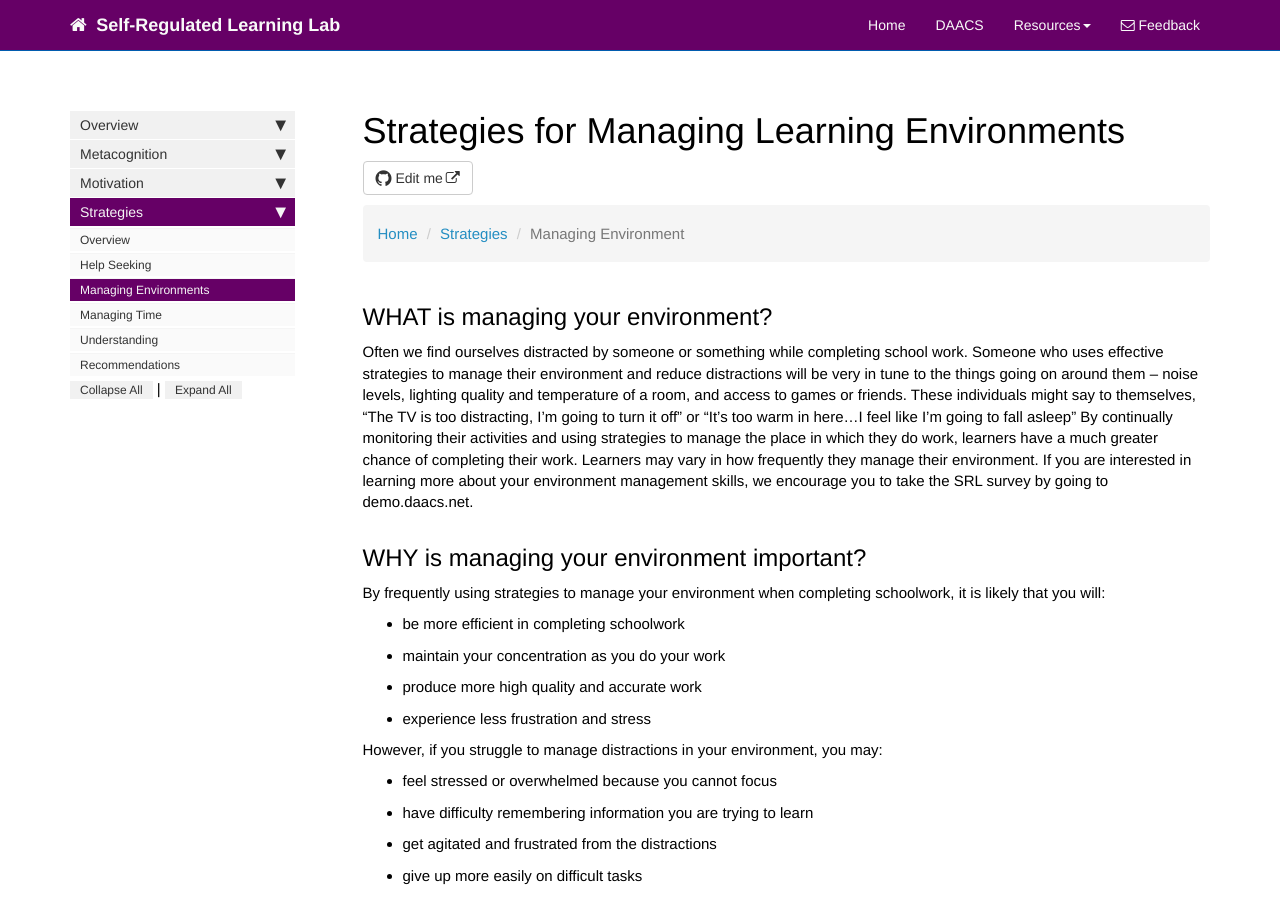
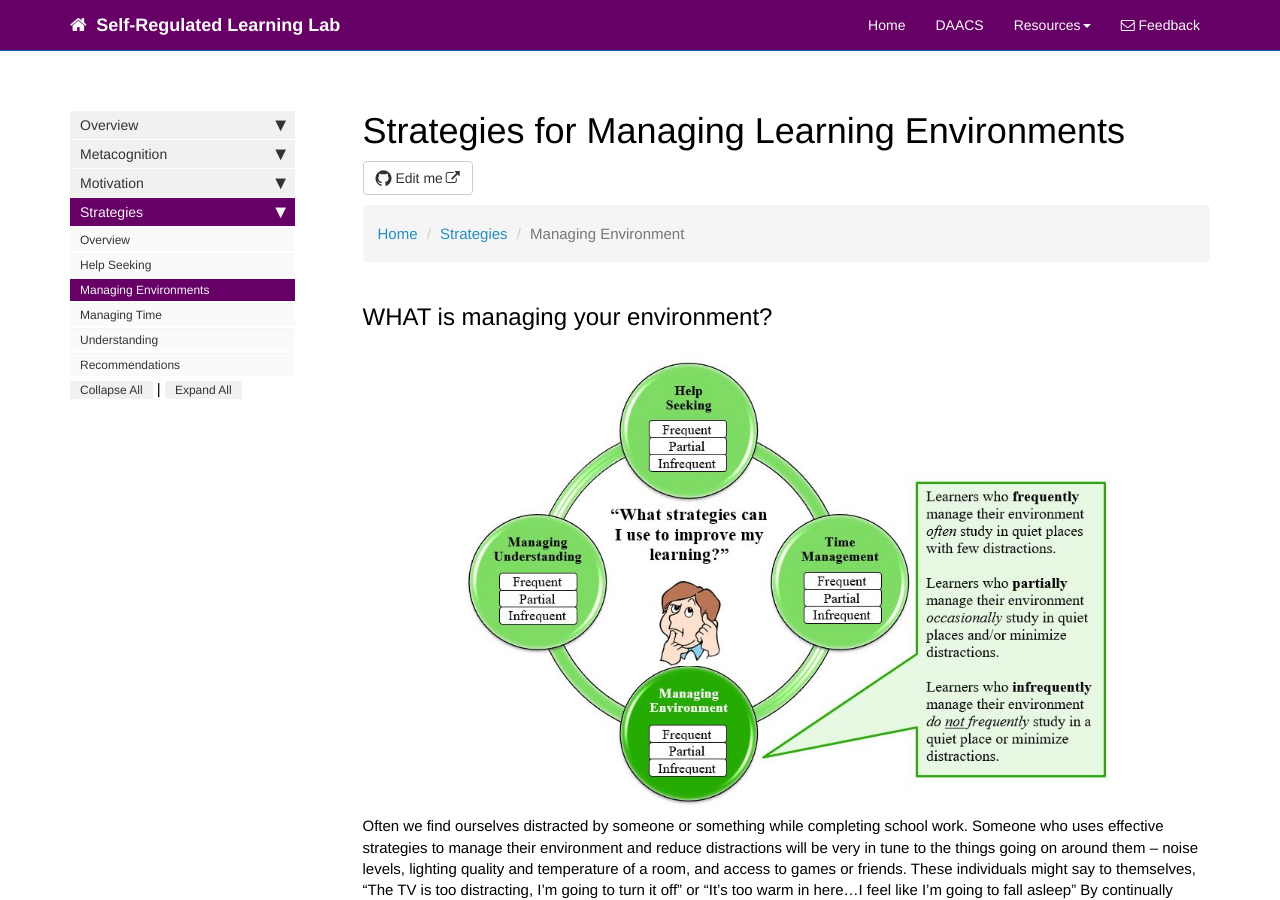
Before and after one commit to dfranklin02/SRL, a Jekyll site: the page built from docs/pages/strategies/managing_environment.md, in a window 1280 px wide and 900 px high. Built offline with Jekyll 4.4.1, drawn with Linux system fonts in a browser that asks for light colours; nearby versions of some CDN libraries; comment, search, counter and statistics services are not loaded.

Commit message:
Update managing_environment.md

```diff
--- a/docs/pages/strategies/managing_environment.md
+++ b/docs/pages/strategies/managing_environment.md
@@ -15,6 +15,8 @@ toc: false
 </ul>
 
 ## WHAT is managing your environment?
+
+<center><img src='images/LSManagingEnvironment.JPG' alt='Managing Environment' /></center>
 
 Often we find ourselves distracted by someone or something while completing school work. Someone who uses effective strategies to manage their environment and reduce distractions will be very in tune to the things going on around them -- noise levels, lighting quality and temperature of a room, and access to games or friends. These individuals might say to themselves, “The TV is too distracting, I’m going to turn it off” or “It’s too warm in here…I feel like I’m going to fall asleep” By continually monitoring their activities and using strategies to manage the place in which they do work, learners have a much greater chance of completing their work.
 Learners may vary in how frequently they manage their environment. If you are interested in learning more about your environment management skills, we encourage you to take the SRL survey by going to demo.daacs.net.
@@ -45,3 +47,5 @@ Learning how to manage one’s study environment is a key to success in college!
 
 ## How can managing your environment influence the way you think, feel, and act?
 In the figure below, you will learn what it means to FREQUENTLY, PARTIALLY, or INFREQUENTLY use strategies for managing your environment. The figure also provides an overview of outcomes and feelings that learners often experience, depending on their use of environmental management strategies. In what ways do the following descriptions reflect you as a learner?
+
+<center><img src='images/LSManagingEnvironment2.JPG' alt='Managing Environment' /></center>
```
